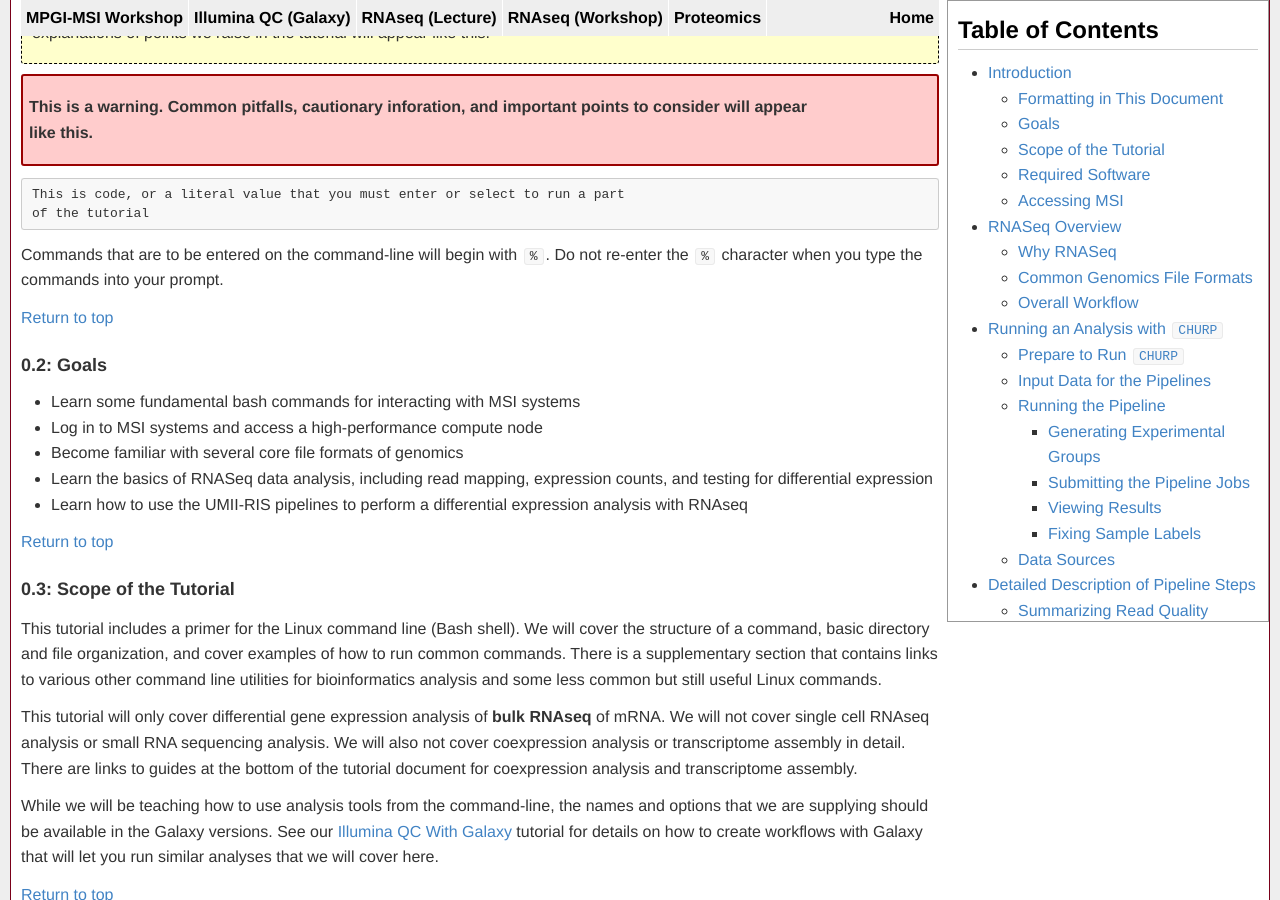
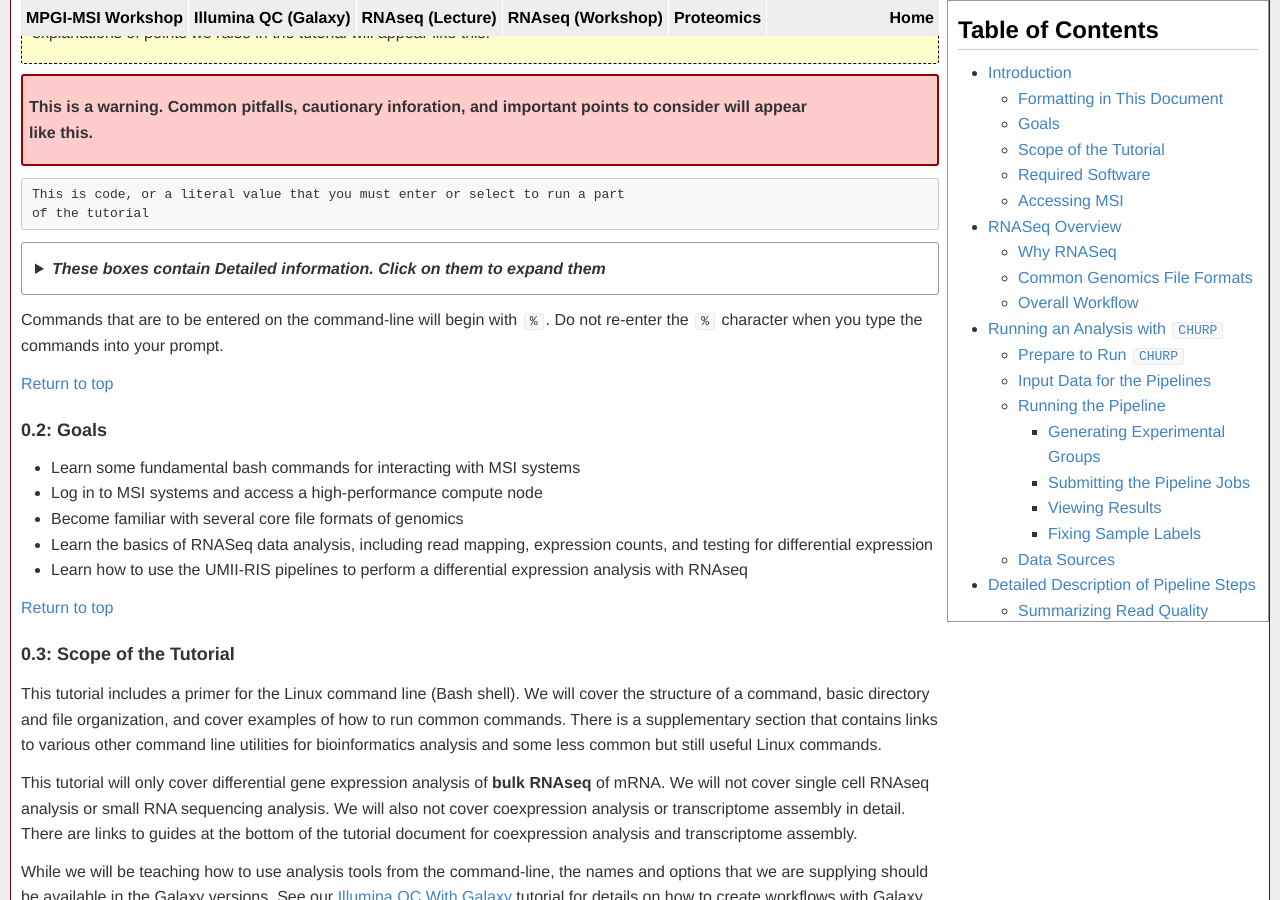
Before and after one commit to msi-ris/Tutorials, a Jekyll site: the page built from rnaseq_cmd_beta.md, in a window 1280 px wide and 900 px high, scrolled down 456 px. Built offline with Jekyll 4.4.1, drawn with Linux system fonts in a browser that asks for light colours.

Commit message:
Update rnaseq beta

````diff
--- a/rnaseq_cmd_beta.md
+++ b/rnaseq_cmd_beta.md
@@ -91,6 +91,15 @@ to consider will appear like this.
 This is code, or a literal value that you must enter or select to run a part
 of the tutorial
 ```
+
+<details markdown="1">
+<summary>These boxes contain Detailed information. Click on them to expand them</summary>
+
+When you click on these boxes, you will get a detailed view into a supplemental
+topic. The information in these boxes will be useful for advanced usage outside
+of the tutorial. We encourage you to read these!
+
+</details>
 
 Commands that are to be entered on the command-line will begin with `%`. Do not
 re-enter the `%` character when you type the commands into your prompt.
````
